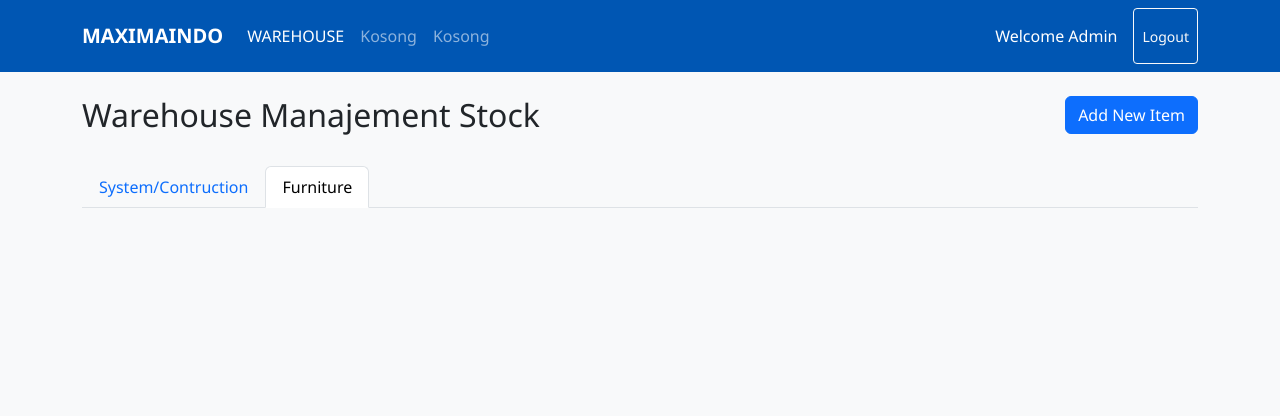
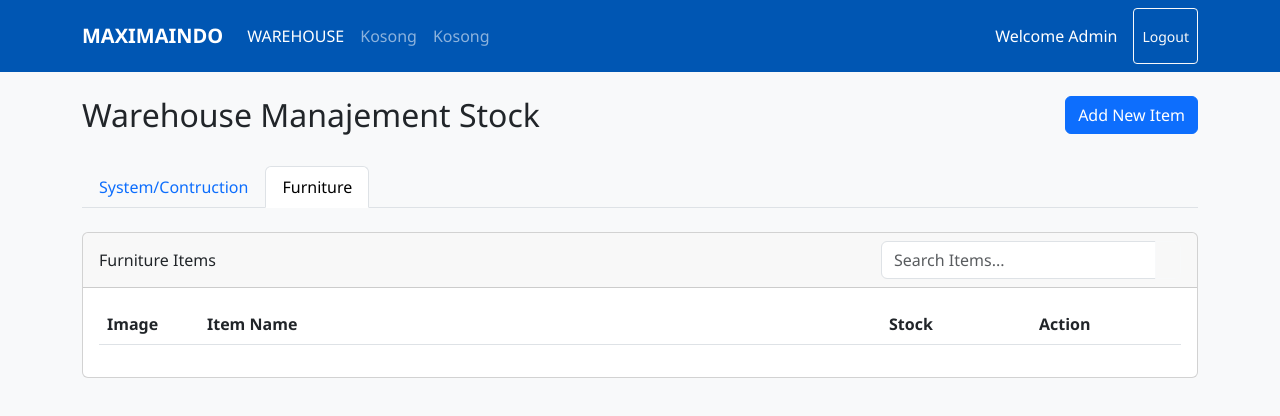
Before and after one commit to njtesterz/njtesterz.github.io, a plain HTML site: page index.html in a window 1280 px wide. Both pictures are taken after a click on the tab "Furniture". Drawn offline with nearby package versions, Linux system fonts and the light colour scheme.

Commit message:
update index.html

```diff
--- a/index.html
+++ b/index.html
@@ -120,6 +120,42 @@
         </div>
 
         <!-- Furniture -->
+        <div class="tab-pane fade" id="furniture" role="tabpanel">
+          <div class="card">
+            <div class="card-header d-flex justify-content-between align-items-center">
+              <span>Furniture Items</span>
+
+              <!-- Search Box -->
+              <div class="input-group" style="width:300px;">
+                <input type="text" class="form-control" placeholder="Search Items..." id="searchFurniture">
+                <button class="btn btn-outline-light" type="button" id="searchFurnitureBtn">
+                  <i class="bi bi-search"></i>
+                </button>
+              </div>
+            </div>
+            <div class="card-body">
+              <div class="table-responsive">
+
+                <!-- Furniture items table -->
+                <table class="table table-hover" id="furnitureTable">
+                  <thead>
+                    <tr>
+                      <th width="100">Image</th>
+                      <th>Item Name</th>
+                      <th width="150px">Stock</th>
+                      <th width="150px">Action</th>
+                    </tr>
+                  </thead>
+                  <tbody id="furnitureTableBody">
+
+                    <!-- Input dari js -->
+
+                  </tbody>
+                </table>
+              </div>
+            </div>
+          </div>
+        </div>
 
       </div>
 
```
